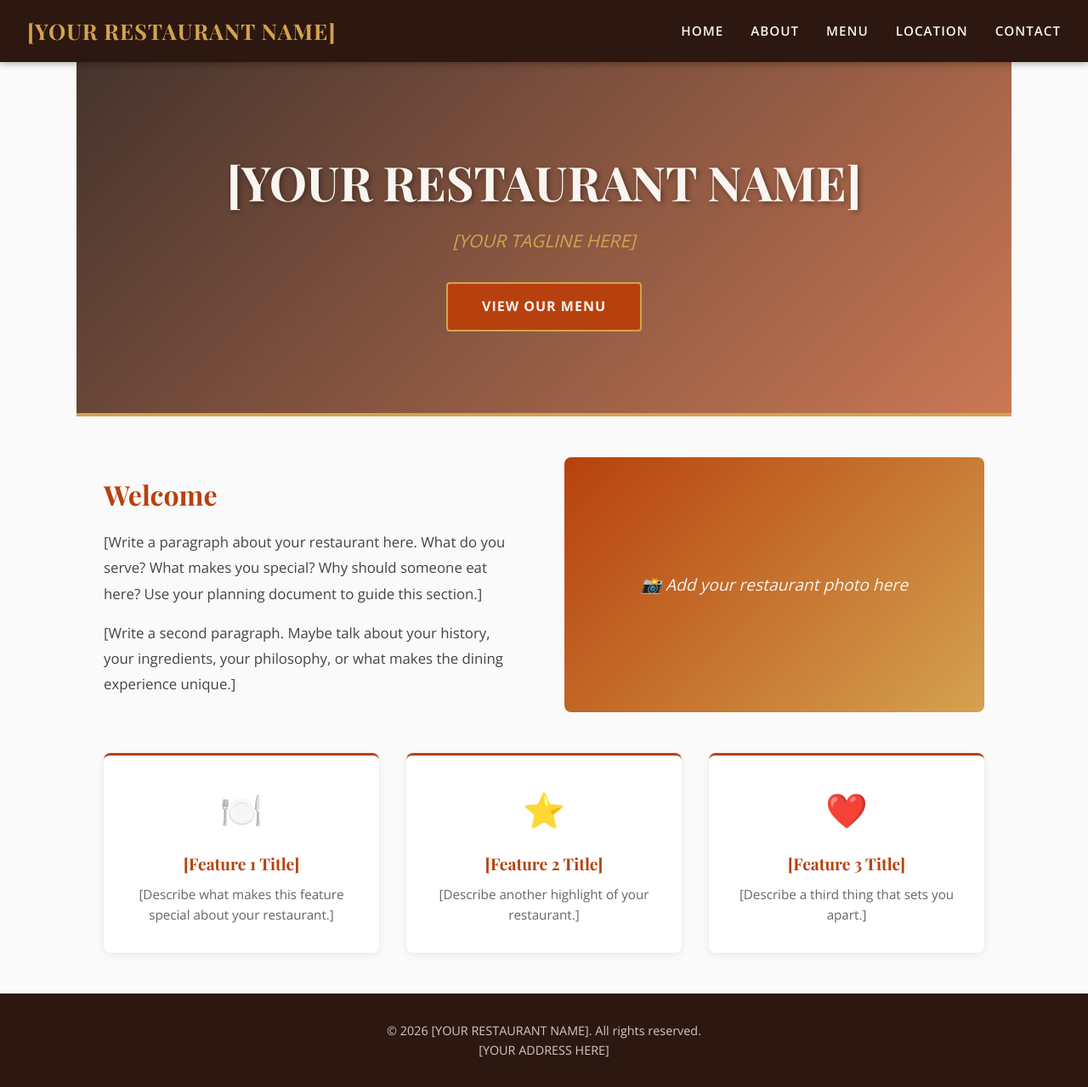
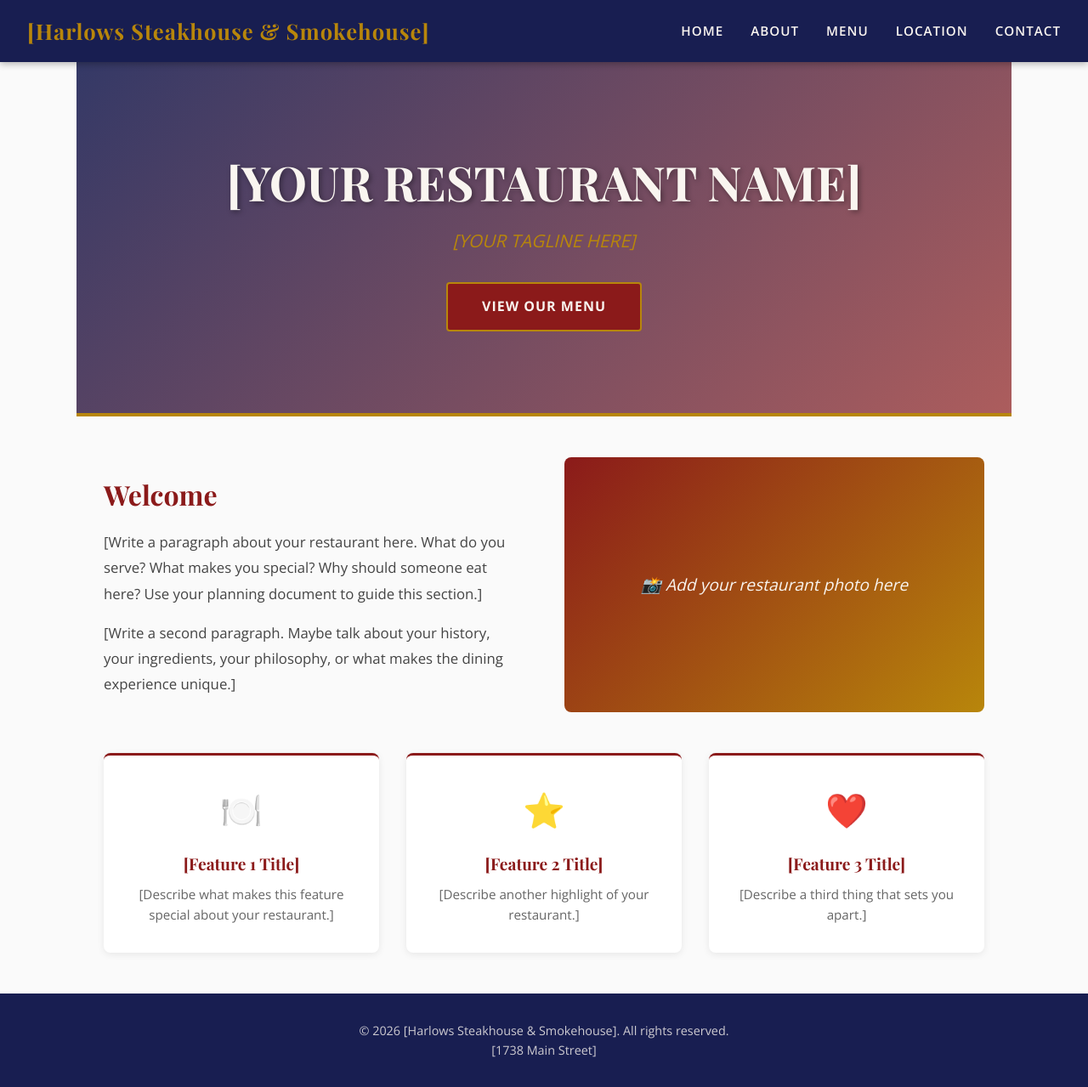
Before and after one commit to CameronRabsatt/harlows_steakhouse_smokehouse, a React (Vite) app in the folder restaurant-starter/: page / in a window 1280 px wide. Shown: the whole page at 85% size. Built offline with nearby package versions, Linux system fonts and the light colour scheme.

Commit message:
fixed color css

```diff
--- a/restaurant-starter/index.html
+++ b/restaurant-starter/index.html
@@ -5,7 +5,7 @@
     <meta name="viewport" content="width=device-width, initial-scale=1.0" />
 
     <!-- TODO: Change this title to YOUR restaurant name -->
-    <title>[YOUR RESTAURANT NAME]</title>
+    <title>[Harlows Steakhouse & Smokehouse]</title>
 
     <!-- Google Fonts — change these to match your restaurant's vibe! -->
     <!-- Browse fonts at https://fonts.google.com -->
--- a/restaurant-starter/src/App.css
+++ b/restaurant-starter/src/App.css
@@ -28,7 +28,7 @@
   justify-content: space-between;
   align-items: center;
   padding: 1rem 2rem;
-  background-color: #2C1810; /* TODO: YOUR dark color */
+  background-color: #181E51 ;
   position: sticky;
   top: 0;
   z-index: 100;
@@ -36,7 +36,7 @@
 }
 
 .nav-brand a {
-  color: #D4A24E; /* TODO: YOUR secondary/accent color */
+  color: #B8860B;
   font-family: "Playfair Display", Georgia, serif;
   font-size: 1.6rem;
   font-weight: 700;
@@ -50,7 +50,7 @@
 }
 
 .nav-links a {
-  color: #F9F5F0; /* TODO: YOUR light/background color */
+  color: #FAF5F0;
   font-size: 0.95rem;
   font-weight: 600;
   text-transform: uppercase;
@@ -61,8 +61,8 @@
 }
 
 .nav-links a:hover {
-  color: #D4A24E; /* TODO: YOUR secondary/accent color */
-  border-bottom-color: #D4A24E; /* TODO: same accent color */
+  color: #B8860B;
+  border-bottom-color: #B8860B;
 }
 
 /* -------------------------
@@ -82,8 +82,8 @@
    FOOTER
    ------------------------- */
 .footer {
-  background-color: #2C1810; /* TODO: YOUR dark color */
-  color: #F9F5F0;
+  background-color: #181E51;
+  color: #FAF5F0;
   text-align: center;
   padding: 2rem 1rem;
 }
@@ -99,14 +99,14 @@
 .hero {
   background: linear-gradient(
       135deg,
-      rgba(44, 24, 16, 0.88),  /* TODO: YOUR dark color with opacity */
-      rgba(183, 65, 14, 0.7)   /* TODO: YOUR primary color with opacity */
+      rgba(25, 30, 82, 0.878),
+      rgb(139, 26, 26, 0.7)
     );
   color: #F9F5F0;
   text-align: center;
   padding: 6rem 2rem;
   margin: -3rem -2rem 3rem -2rem;
-  border-bottom: 4px solid #D4A24E; /* TODO: YOUR accent color */
+  border-bottom: 4px solid #B8860B;
 }
 
 .hero h1 {
@@ -120,26 +120,26 @@
   font-size: 1.3rem;
   font-style: italic;
   margin-bottom: 2rem;
-  color: #D4A24E; /* TODO: YOUR accent color */
+  color: #B8860B;
 }
 
 .cta-button {
   display: inline-block;
   padding: 0.9rem 2.5rem;
-  background-color: #B7410E; /* TODO: YOUR primary color */
+  background-color: #8B1A1A;
   color: #F9F5F0;
   font-size: 1rem;
   font-weight: 700;
   text-transform: uppercase;
   letter-spacing: 1px;
   border-radius: 4px;
-  border: 2px solid #D4A24E; /* TODO: YOUR accent color */
+  border: 2px solid #B8860B;
   transition: background-color 0.3s ease, transform 0.2s ease;
 }
 
 .cta-button:hover {
-  background-color: #D4A24E; /* TODO: YOUR accent color */
-  color: #2C1810; /* TODO: YOUR dark color */
+  background-color: #B8860B;
+  color: #8B1A1A;
   transform: translateY(-2px);
 }
 
@@ -153,7 +153,7 @@
 
 .welcome-text h2 {
   font-size: 2rem;
-  color: #B7410E; /* TODO: YOUR primary color */
+  color: #8B1A1A;
   margin-bottom: 1rem;
 }
 
@@ -164,7 +164,7 @@
 }
 
 .welcome-image {
-  background: linear-gradient(135deg, #B7410E, #D4A24E); /* TODO: YOUR colors */
+  background: linear-gradient(135deg, #8B1A1A, #B8860B);
   border-radius: 8px;
   height: 300px;
   display: flex;
@@ -188,7 +188,7 @@
   background: white;
   border-radius: 8px;
   box-shadow: 0 2px 8px rgba(0, 0, 0, 0.08);
-  border-top: 3px solid #B7410E; /* TODO: YOUR primary color */
+  border-top: 3px solid #8B1A1A;
   transition: transform 0.3s ease, box-shadow 0.3s ease;
 }
 
@@ -204,7 +204,7 @@
 
 .feature-card h3 {
   font-size: 1.2rem;
-  color: #B7410E; /* TODO: YOUR primary color */
+  color: #8B1A1A;
   margin-bottom: 0.5rem;
 }
 
@@ -223,7 +223,7 @@
 
 .about-header h1 {
   font-size: 2.5rem;
-  color: #B7410E; /* TODO: YOUR primary color */
+  color: #8B1A1A;
   margin-bottom: 0.5rem;
 }
 
@@ -248,14 +248,14 @@
 .about-divider {
   width: 60px;
   height: 3px;
-  background: #D4A24E; /* TODO: YOUR accent color */
+  background: #B8860B;
   margin: 2rem auto;
 }
 
 .team-section h2 {
   text-align: center;
   font-size: 2rem;
-  color: #B7410E; /* TODO: YOUR primary color */
+  color: #8B1A1A;
   margin-bottom: 2rem;
 }
 
@@ -277,7 +277,7 @@
   width: 100px;
   height: 100px;
   border-radius: 50%;
-  background: linear-gradient(135deg, #B7410E, #D4A24E); /* TODO: YOUR colors */
+  background: linear-gradient(135deg, #8B1A1A, #B8860B);
   margin: 0 auto 1rem;
   display: flex;
   align-items: center;
@@ -293,7 +293,7 @@
 }
 
 .team-card .role {
-  color: #B7410E; /* TODO: YOUR primary color */
+  color: #8B1A1A;
   font-weight: 600;
   font-size: 0.9rem;
   margin-bottom: 0.5rem;
@@ -314,7 +314,7 @@
 
 .menu-header h1 {
   font-size: 2.5rem;
-  color: #B7410E; /* TODO: YOUR primary color */
+  color: #8B1A1A; /* TODO: YOUR primary color */
 }
 
 .menu-header p {
@@ -330,7 +330,7 @@
   font-size: 1.6rem;
   color: #2C1810;
   padding-bottom: 0.5rem;
-  border-bottom: 2px solid #D4A24E; /* TODO: YOUR accent color */
+  border-bottom: 2px solid #B8860B; /* TODO: YOUR accent color */
   margin-bottom: 1.5rem;
 }
 
@@ -345,7 +345,7 @@
   border-radius: 8px;
   padding: 1.5rem;
   box-shadow: 0 2px 8px rgba(0, 0, 0, 0.08);
-  border-left: 4px solid #B7410E; /* TODO: YOUR primary color */
+  border-left: 4px solid #8B1A1A; /* TODO: YOUR primary color */
   transition: transform 0.2s ease, box-shadow 0.2s ease;
 }
 
@@ -370,7 +370,7 @@
 .menu-item .price {
   font-size: 1.2rem;
   font-weight: 700;
-  color: #B7410E; /* TODO: YOUR primary color */
+  color: #8B1A1A; /* TODO: YOUR primary color */
 }
 
 .loading-message {
@@ -383,7 +383,7 @@
 .error-message {
   text-align: center;
   padding: 2rem;
-  color: #B7410E;
+  color: #8B1A1A;
   background: #fde8e0;
   border-radius: 8px;
 }
@@ -398,7 +398,7 @@
 
 .location-header h1 {
   font-size: 2.5rem;
-  color: #B7410E; /* TODO: YOUR primary color */
+  color: #8B1A1A; /* TODO: YOUR primary color */
 }
 
 .location-content {
@@ -426,7 +426,7 @@
 }
 
 .location-info .phone {
-  color: #B7410E; /* TODO: YOUR primary color */
+  color: #8B1A1A; /* TODO: YOUR primary color */
   font-weight: 600;
 }
 
@@ -473,7 +473,7 @@
 
 .contact-header h1 {
   font-size: 2.5rem;
-  color: #B7410E; /* TODO: YOUR primary color */
+  color: #8B1A1A; /* TODO: YOUR primary color */
 }
 
 .contact-header p {
@@ -517,7 +517,7 @@
 .form-group input:focus,
 .form-group textarea:focus {
   outline: none;
-  border-color: #B7410E; /* TODO: YOUR primary color */
+  border-color: #8B1A1A; /* TODO: YOUR primary color */
 }
 
 .form-group textarea {
@@ -545,7 +545,7 @@
 .submit-btn {
   width: 100%;
   padding: 0.9rem;
-  background-color: #B7410E; /* TODO: YOUR primary color */
+  background-color: #8B1A1A; /* TODO: YOUR primary color */
   color: #F9F5F0;
   border: none;
   border-radius: 6px;
@@ -558,7 +558,7 @@
 }
 
 .submit-btn:hover {
-  background-color: #D4A24E; /* TODO: YOUR accent color */
+  background-color: #B8860B; /* TODO: YOUR accent color */
   color: #2C1810; /* TODO: YOUR dark color */
   transform: translateY(-1px);
 }
--- a/restaurant-starter/src/components/Footer.jsx
+++ b/restaurant-starter/src/components/Footer.jsx
@@ -1,9 +1,8 @@
 function Footer() {
   return (
     <footer className="footer">
-      {/* TODO: Change this to YOUR restaurant name and address */}
-      <p>&copy; 2026 [YOUR RESTAURANT NAME]. All rights reserved.</p>
-      <p>[YOUR ADDRESS HERE]</p>
+      <p>&copy; 2026 [Harlows Steakhouse & Smokehouse]. All rights reserved.</p>
+      <p>[1738 Main Street]</p>
     </footer>
   );
 }
--- a/restaurant-starter/src/components/Navbar.jsx
+++ b/restaurant-starter/src/components/Navbar.jsx
@@ -4,8 +4,7 @@ function Navbar() {
   return (
     <nav className="navbar">
       <div className="nav-brand">
-        {/* TODO: Change this to YOUR restaurant name */}
-        <Link to="/">[YOUR RESTAURANT NAME]</Link>
+        <Link to="/">[Harlows Steakhouse & Smokehouse]</Link>
       </div>
       <ul className="nav-links">
         <li>
```
